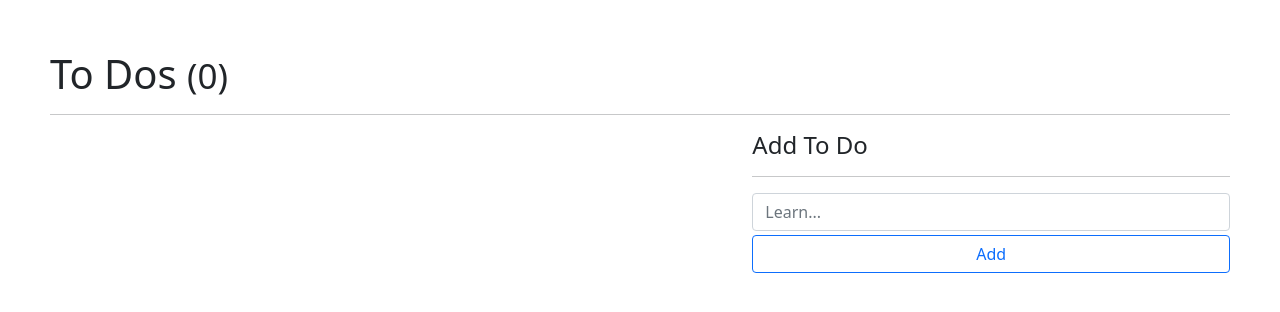
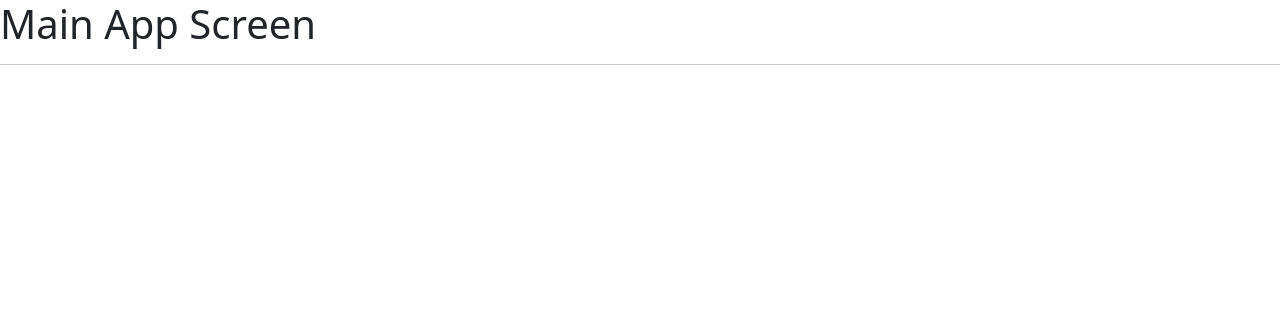
Before and after one commit to kevintroko/react-hooks-tutorial, a React (Create React App) app: page / in a window 1280 px wide. Shown: the top 312 px of the page. Built offline with nearby package versions, Linux system fonts and the light colour scheme.

Commit message:
Add main screens

```diff
--- /dev/null
+++ b/src/components/09-useContext/MainApp.js
@@ -0,0 +1,10 @@
+import React from 'react';
+
+export const MainApp = () => {
+  return (
+  <div>
+      <h1>Main App Screen</h1>
+      <hr/>
+  </div>
+  );
+};
--- a/src/index.js
+++ b/src/index.js
@@ -1,8 +1,8 @@
 import React from 'react';
 import ReactDom from 'react-dom';
-import { ToDoApp } from './components/08-useReducer/ToDoApp';
+import { MainApp } from './components/09-useContext/MainApp';
 
 ReactDom.render(
-    <ToDoApp />,
+    <MainApp />,
     document.getElementById('root')
 );
```
Also changed, not shown: src/components/09-useContext/AboutScreen.js (added, +10 -0 lines), src/components/09-useContext/HomeScreen.js (added, +10 -0 lines), src/components/09-useContext/LoginScreen.js (added, +10 -0 lines).
